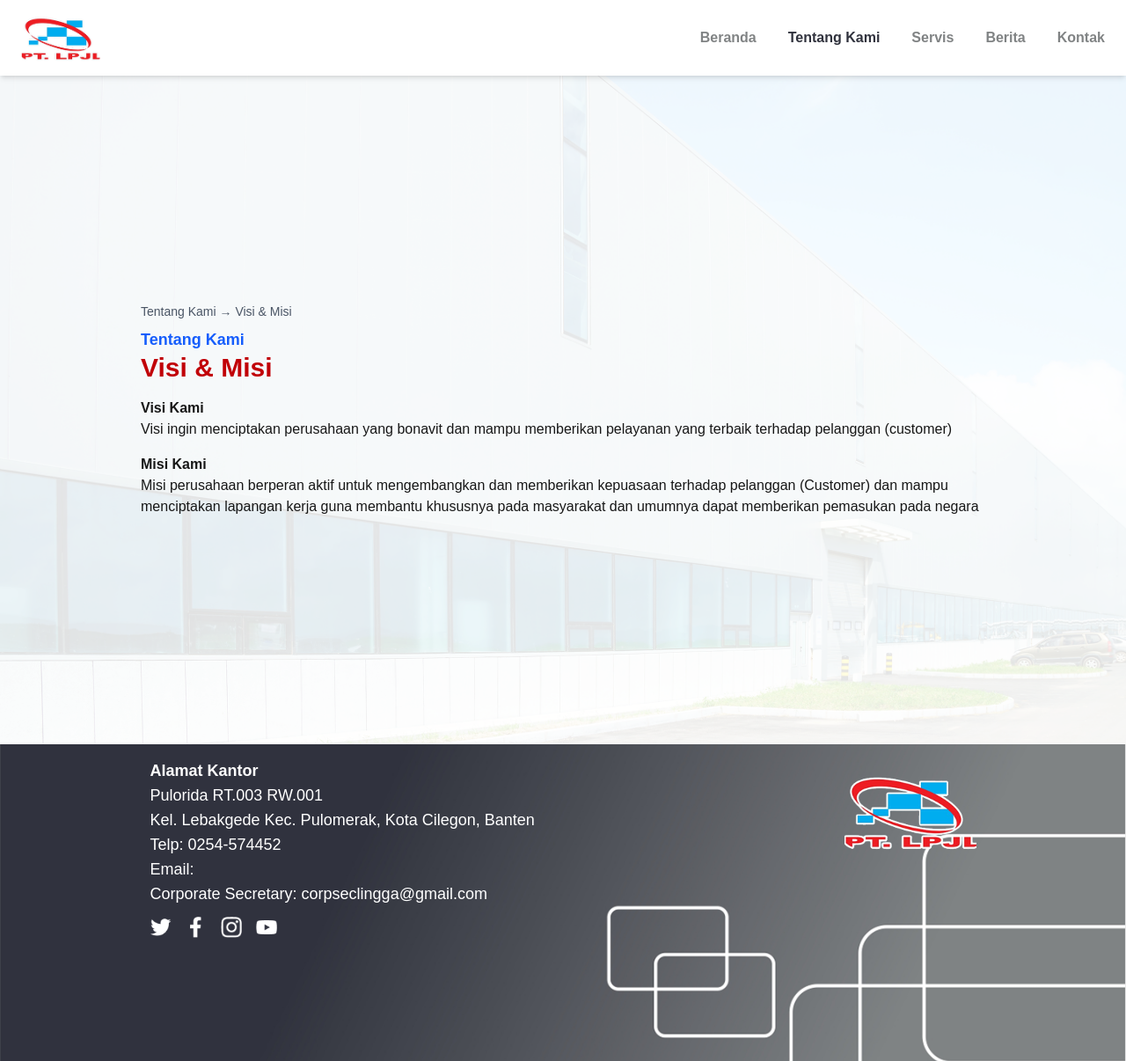
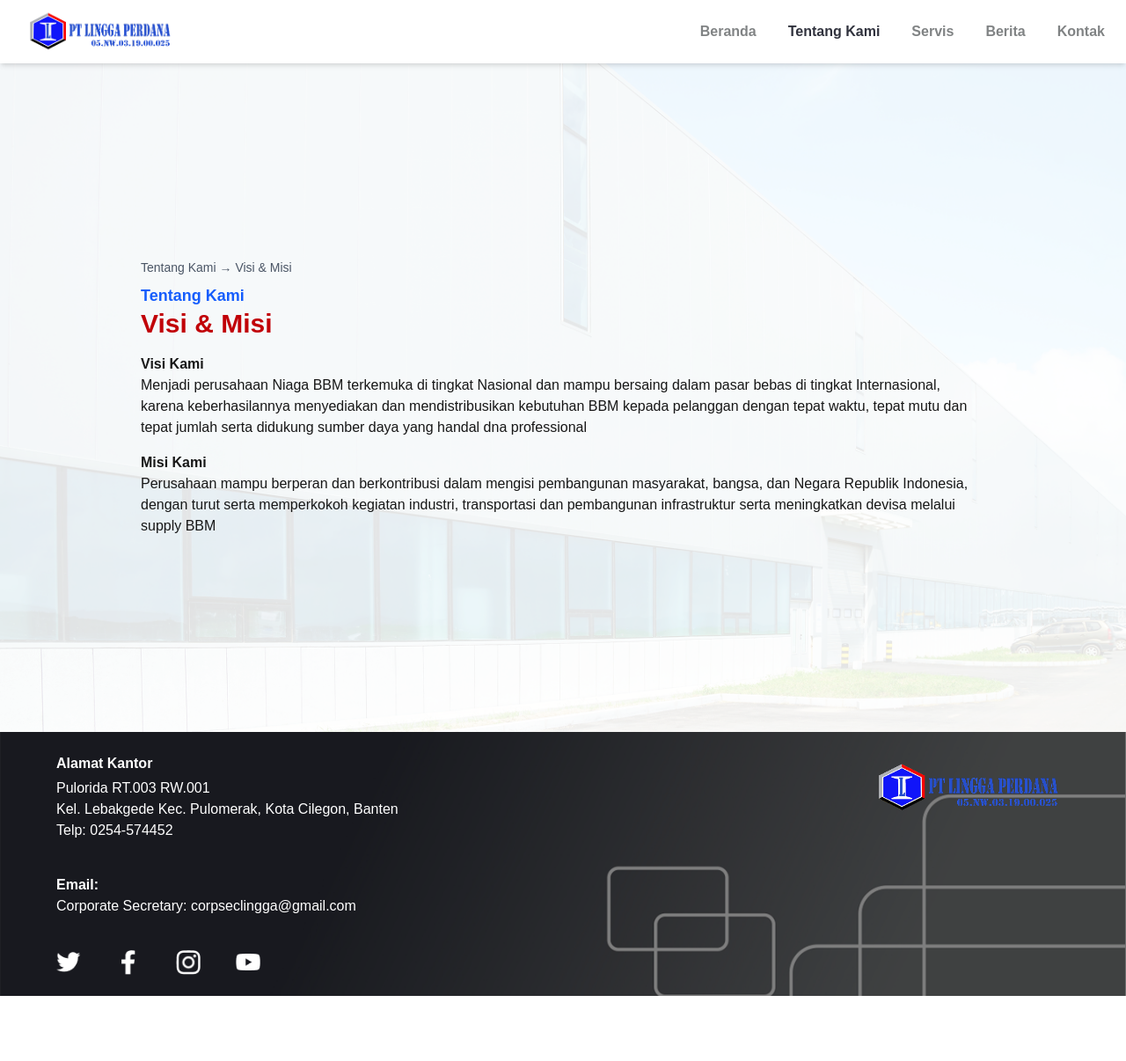
Before and after one commit to marcelino0707/faldog, a Next.js app: page /about/vision-mission in a window 1280 px wide. Shown: the whole page at 88% size. After the commit the page ends 1132 px from the top, so only its background shows below. Built offline with nearby package versions, Linux system fonts and the light colour scheme.

Commit message:
revisi last

```diff
--- a/src/app/about/history/page.js
+++ b/src/app/about/history/page.js
@@ -25,7 +25,7 @@ export default function History() {
 
         {/* Description */}
         <p className="text-black max-w-3xl leading-relaxed">
-          PT. Lingga Jaya Perkasa Line didirikan pada tanggal 30 bulan Juni tahun 2009 di Cilegon - Banten. Telah disahkan oleh instansi yang berwenang dan dihadiri oleh pemegang saham yang telah berkomitmen untuk membangun suatu perusahaan dengan maksud dan tujuan serta kegiatan usaha dibidang Pertambangan, Kontraktor, Supplier, Jasa, Heavy Duty Rental, General Trading, Perusahaan Bongkar Muat (PBM) dan jasa umum lainnya. Untuk mencapai maksud dan tujuan tersebut diatas perusahaan kami dapat melaksanakan kegiatan usaha dalam segala bidang pada umumnya
+          PT. Lingga Perdana didirikan pada 13 Mei 2002 dan awalnya bergerak di bidang pengelolaan limbah B3. Seiring perkembangan usaha dan didukung fasilitas yang memadai, perusahaan melebarkan sayap ke bidang jasa, supplier, shipping agent, serta niaga umum dan pengangkutan BBM darat/lautan, dengan perizinan resmi dari Dirjen Migas. Saat ini, PT. Lingga Perdana melayani pasokan BBM seperti Solar HSD dan Minyak Bakar MFO untuk industri, mobile bunker, serta kebutuhan masyarakat, dengan mutu produk yang sesuai standar. Berkantor pusat di Merak, Cilegon, Banten, perusahaan telah beroperasi di berbagai wilayah Indonesia dan menjangkau hingga tingkat internasional.
         </p>
       </div>
     </div>
--- a/src/app/about/vision-mission/page.js
+++ b/src/app/about/vision-mission/page.js
@@ -28,8 +28,7 @@ export default function VisionMission() {
         <div className="mb-4">
           <h3 className="font-bold">Visi Kami</h3>
           <p>
-            Visi ingin menciptakan perusahaan yang bonavit dan mampu memberikan
-            pelayanan yang terbaik terhadap pelanggan (customer)
+            Menjadi perusahaan Niaga  BBM terkemuka di tingkat Nasional dan mampu bersaing dalam pasar bebas di tingkat Internasional, karena keberhasilannya menyediakan dan mendistribusikan kebutuhan BBM kepada pelanggan dengan tepat waktu, tepat mutu dan tepat jumlah serta didukung sumber daya yang handal dna professional
           </p>
         </div>
 
@@ -37,10 +36,7 @@ export default function VisionMission() {
         <div>
           <h3 className="font-bold">Misi Kami</h3>
           <p>
-            Misi perusahaan berperan aktif untuk mengembangkan dan memberikan
-            kepuasaan terhadap pelanggan (Customer) dan mampu menciptakan
-            lapangan kerja guna membantu khususnya pada masyarakat dan umumnya
-            dapat memberikan pemasukan pada negara
+            Perusahaan mampu berperan dan berkontribusi dalam mengisi pembangunan masyarakat, bangsa, dan Negara Republik Indonesia, dengan turut serta memperkokoh kegiatan industri, transportasi dan pembangunan infrastruktur serta meningkatkan devisa melalui supply BBM
           </p>
         </div>
       </div>
--- a/src/app/components/Footer.js
+++ b/src/app/components/Footer.js
@@ -3,7 +3,7 @@ import Image from "next/image";
 export default function Footer() {
     return (
         <footer className="relative">
-        <div className="w-full h-[360px] overflow-hidden relative">
+        <div className="w-full h-[300px] overflow-hidden relative">
             <Image
                 src="/footer.png"
                 alt="Home BG"
@@ -11,10 +11,10 @@ export default function Footer() {
                 style={{ objectFit: "cover", objectPosition: "center" }}
                 priority
             />
-            <div className="absolute inset-0 flex flex-col md:flex-row justify-around w-full md:justify-around items-center md:items-start px-4 py-4 md:px-0">
-                <div className="text-white text-lg font-light max-w-md flex flex-wrap items-center align-middle mb-4">
-                    <div>
-                        <strong className="font-bold">Alamat Kantor</strong>
+            <div className="absolute inset-0 flex flex-col md:flex-row justify-between items-center md:items-start px-6 md:px-16 py-6 gap-6 bg-black/50">
+                <div className="text-white text-sm md:text-base font-light max-w-md w-full h-full flex flex-col justify-between">
+                    <div className="mb-4">
+                        <strong className="block font-bold mb-1">Alamat Kantor</strong>
                         <p>
                             Pulorida RT.003 RW.001
                         </p>
@@ -25,17 +25,17 @@ export default function Footer() {
                             Telp: 0254-574452
                         </p>
                     </div>
-                    <div>
-                        <p>
+                    <div className="mb-4">
+                        <p className="font-semibold">
                             Email:
                         </p>
                         <p>
                             Corporate Secretary: corpseclingga@gmail.com
                         </p>
                     </div>
-                    <div className="flex gap-4 mt-3">
+                    <div className="flex gap-10">
                         {[1, 2, 3, 4].map((icon) => (
-                            <div key={icon} className="w-6 h-6 relative">
+                            <div key={icon} className="w-6 h-6 md:w-7 md:h-7 relative hover:scale-110 transition-transform">
                                 <Image
                                     src={`/media_social_footers/${icon}.png`}
                                     alt={`icon-${icon}`}
@@ -47,9 +47,9 @@ export default function Footer() {
                         ))}
                     </div>
                 </div>
-                <div className="max-w-md w-[150px] h-[120px] overflow-hidden relative">
+                <div className="relative w-[180px] h-[60px] md:w-[230px] md:h-[80px]">
                     <Image
-                        src="/Logo Footer.png"
+                        src="/Logo.png"
                         alt="Home BG"
                         fill
                         style={{ objectFit: "contain" }}
--- a/src/app/components/Navbar.js
+++ b/src/app/components/Navbar.js
@@ -61,7 +61,7 @@ export default function Navbar() {
                 className={`
                     ${isAtTop && !isMenuOpen ? "relative bg-transparent" : "fixed bg-[#0a1c29]"}
                     ${!isAtTop && !isMenuOpen ? "before:content-[''] before:relative before:inset-0)] before:brightness-50 before:opacity-80 before:z-[-1]" : ""}
-                    top-0 left-0 w-full py-4 px-6 text-white shadow-md transition-transform duration-500 z-50
+                    top-0 left-0 w-full py-2 px-6 text-white shadow-md transition-transform duration-500 z-50
                     ${isVisible ? "translate-y-0" : "-translate-y-full"}
                 `}
             >
@@ -70,8 +70,8 @@ export default function Navbar() {
                         <Image
                             src="/Logo.png"
                             alt="Logo"
-                            width={90}
-                            height={90}
+                            width={180}
+                            height={110}
                             priority
                         />
                     </Link>
--- a/src/app/service/page.js
+++ b/src/app/service/page.js
@@ -97,7 +97,7 @@ export default function Service() {
                     <Link
                         key={index}
                         href={`/service/${matchedService.slug}`}
-                        className="inline-block bg-gray-200 text-sm text-gray-800 px-4 py-1 rounded-full hover:bg-gray-300 transition"
+                        className="inline-block bg-white border-1 hover:bg-[#E8C547] text-sm text-gray-800 px-4 py-1 rounded-full transition"
                     >
                         {item}
                     </Link>
@@ -141,7 +141,7 @@ export default function Service() {
                     <Link
                         key={index}
                         href={`/service/${matchedService.slug}`}
-                        className="inline-block bg-gray-200 text-sm text-gray-800 px-4 py-1 rounded-full hover:bg-gray-300 transition"
+                        className="inline-block bg-white border-1 hover:bg-[#E8C547] text-sm text-gray-800 px-4 py-1 rounded-full transition"
                     >
                         {item}
                     </Link>
```
Also changed, not shown: src/app/page.js (+10 -6 lines), public/Logo.png.
